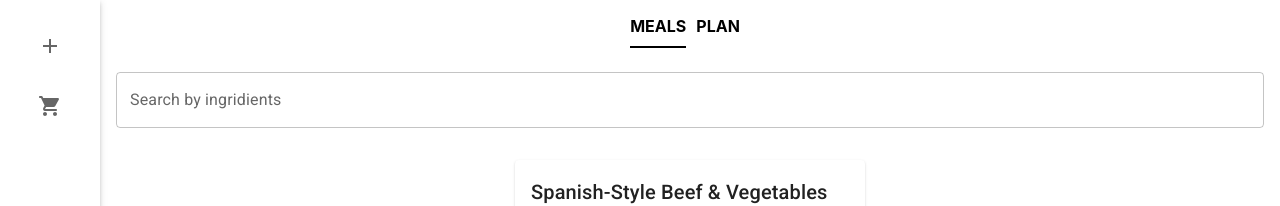
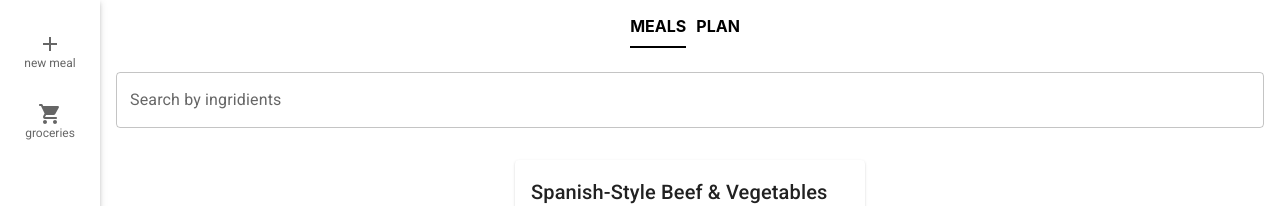
Before and after one commit to alekseevaiana/meals_planner, a React (Create React App) app: page /#/ in a window 1280 px wide. Shown: the top 206 px of the page. Built offline with nearby package versions, Linux system fonts and the light colour scheme.

Commit message:
fix left nav panel

```diff
--- a/src/components/NavigationPannel.js
+++ b/src/components/NavigationPannel.js
@@ -35,7 +35,7 @@ const style = {
     zIndex: 2,
 
     "& a": {
-      height: "60px",
+      maxHeight: "70px",
     },
   },
 };
@@ -48,22 +48,19 @@ export default function NavigationPannel() {
         showLabels
         sx={matches ? style.bottomNavigationLeft : style.bottomNavigation}
       >
-        <Box>
         <BottomNavigationAction
           label="new meal"
           icon={<AddSharpIcon />}
           component={Link}
           to={"/new_meal"}
         />
-        </Box>
-        <Box>
+
         <BottomNavigationAction
           label="groceries"
           icon={<LocalGroceryStoreRoundedIcon />}
           component={Link}
           to={"/groceries"}
         />
-        </Box>
       </BottomNavigation>
     </Paper>
   );
```
Lines whose indentation alone changed are shown as unchanged.
